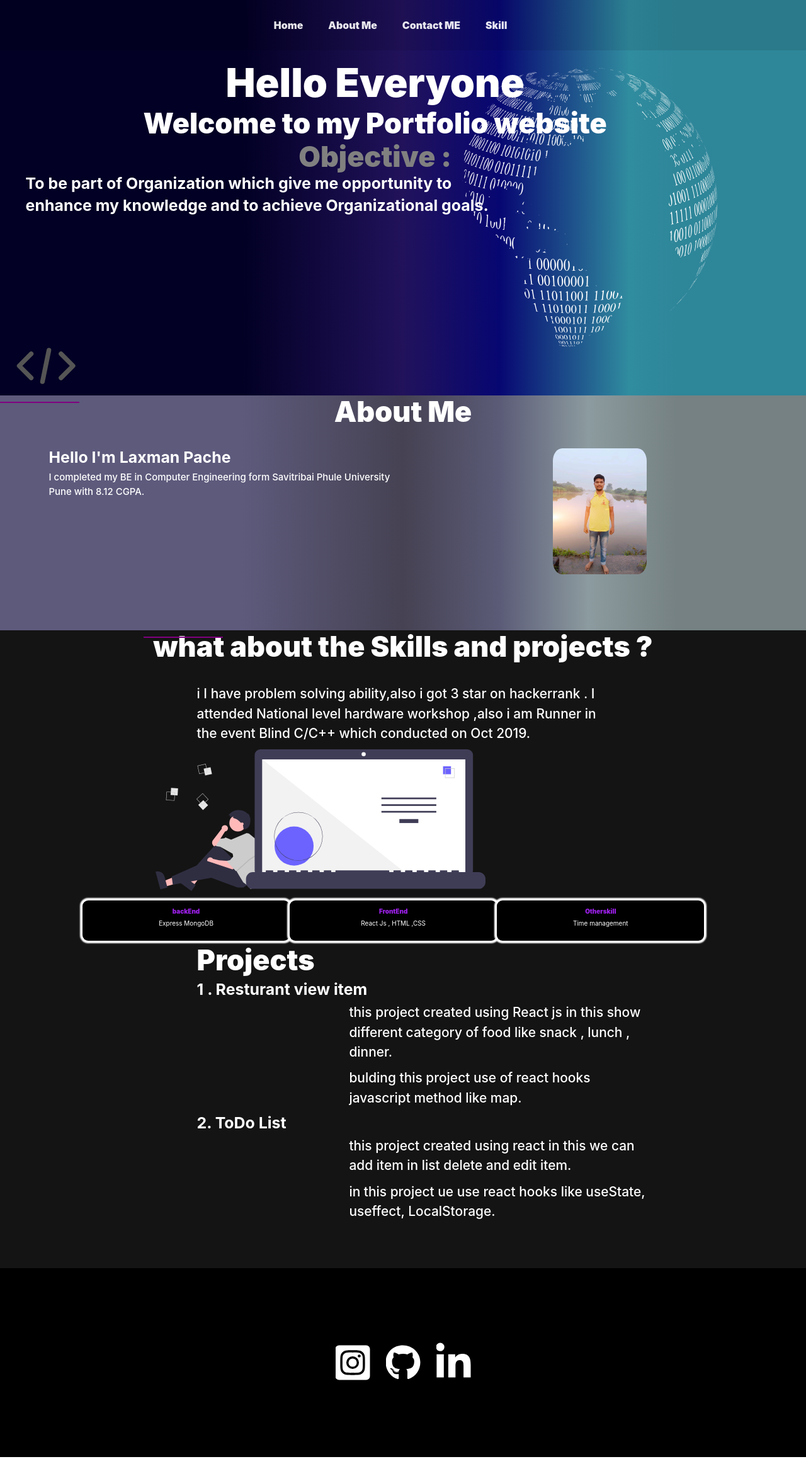
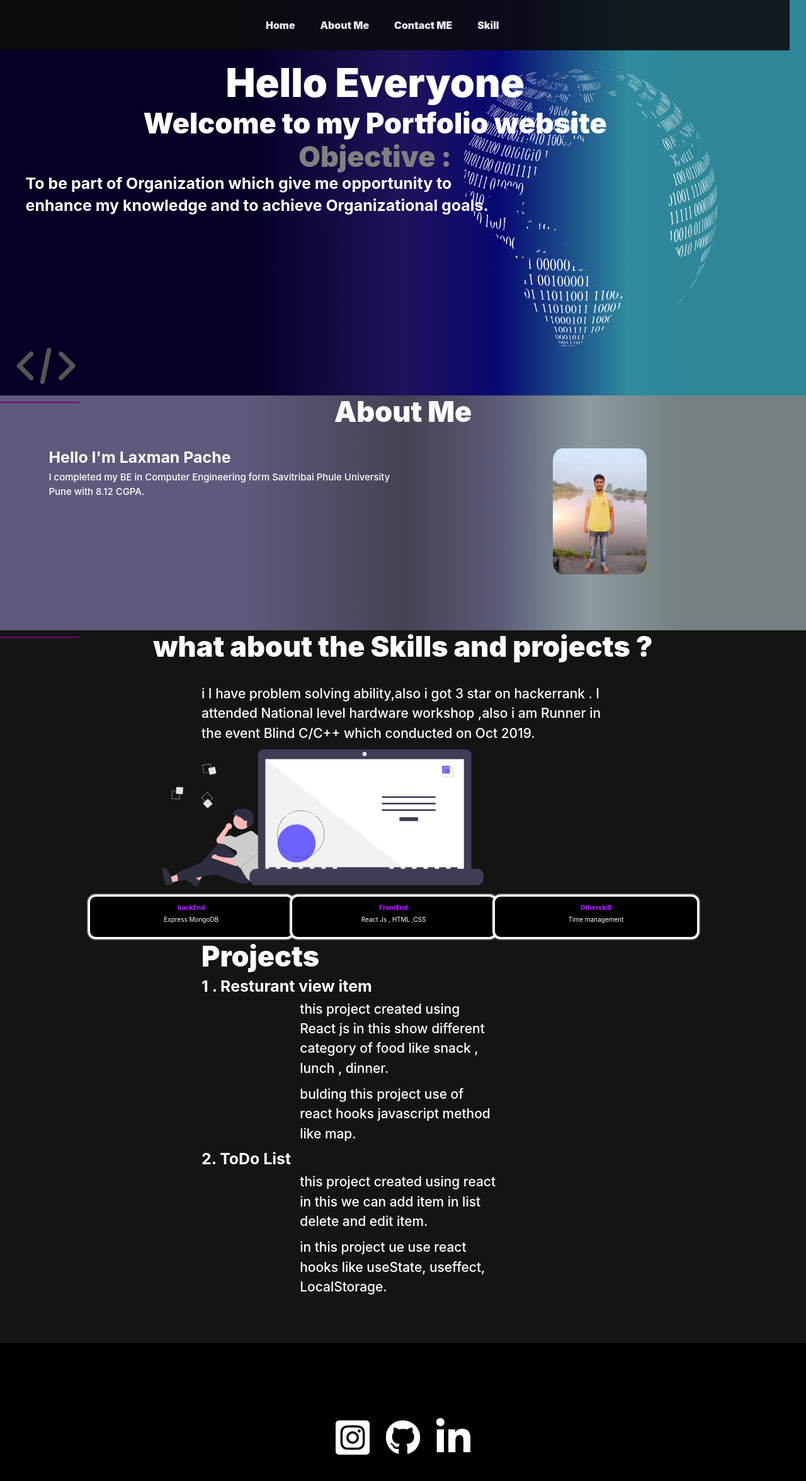
Before and after one commit to laxmanpache/portfolio, a React (Create React App) app in the folder laxman-portfolio/: page / in a window 1280 px wide. Shown: the top 2352 px of the page at 63% size. Before the commit the page ends 2314 px from the top, so only its background shows below. Built offline with nearby package versions, Linux system fonts and the light colour scheme.

Commit message:
file added

```diff
--- a/laxman-portfolio/src/About/About.js
+++ b/laxman-portfolio/src/About/About.js
@@ -4,7 +4,7 @@ import PageHeader from '../PageHeader/PageHeader';
 
 const About = () => {
     return (
-        <div className="AboutMe" id="about">
+        <div className="AboutMe " id="about">
         <PageHeader title="About Me"/>
         <div className="container col-sm-12" >
             <div className="text1 col-sm-12 col-lg-6 col-md-6">
--- a/laxman-portfolio/src/Contact/Contact.js
+++ b/laxman-portfolio/src/Contact/Contact.js
@@ -7,7 +7,7 @@ const Contact = () => {
         return ()=> window.open(url,'__blank');
     }
     return (
-        <div className="contactus col-md-auto" id="contact">
+        <div className="contactus  " id="contact">
           <div className="contacicon">
              <FaInstagramSquare className="logo" color='white' size="30px" style={{padding:'1%' ,  width: '10vmin'}}
                onClick={handleurl('https://www.instagram.com/laxman_pache/')} />
--- a/laxman-portfolio/src/Home/Home.js
+++ b/laxman-portfolio/src/Home/Home.js
@@ -3,7 +3,7 @@ import '../Home/Home.css';
 
 const Home = () => {
     return (
-        <div className="home" id="home" >
+        <div className="home " id="home" >
             <div className="container">
                 <h1 className="hello">Hello Everyone </h1>
                 <h1>Welcome to my Portfolio website</h1>
--- a/laxman-portfolio/src/Navbar/NavBar.css
+++ b/laxman-portfolio/src/Navbar/NavBar.css
@@ -3,8 +3,8 @@ html{
     font-size: 62.3%;
 }
 .navbar{
-    background-color: #05010518;
-    width:100%;
+    background-color: #0d0b0df7;
+    width:98%;
     opacity: 0.9;
     z-index: 9999;
     height:8rem;
@@ -30,5 +30,5 @@ html{
     color:white;
 }
 .navbar a:hover{
-    border-bottom: .2rem solid purple;
+    border-bottom: .2rem solid rgb(177, 98, 177);
 }
--- a/laxman-portfolio/src/Navbar/Navbar.js
+++ b/laxman-portfolio/src/Navbar/Navbar.js
@@ -4,7 +4,7 @@ import "./NavBar.css";
 const Navbar = () => {
 
     return (
-        <div className="navbar " >
+        <div className="navbar   "  >
           <div className="nav-container">
          <nav >
              <ul className="nav-menu">
--- a/laxman-portfolio/src/Skill/Skill.js
+++ b/laxman-portfolio/src/Skill/Skill.js
@@ -28,7 +28,7 @@ const OtherSkill=
 
 const Skill = () => {
     return (
-        <div className="myskill  row" id="skill">
+        <div className="myskill  " id="skill">
             <PageHeader title="what about the Skills and projects ?" />
             <p>i I have problem solving ability,also i got 3 star on hackerrank .
                I attended National level hardware workshop ,also i am Runner in the event Blind C/C++ which conducted on Oct 2019.</p>
```
